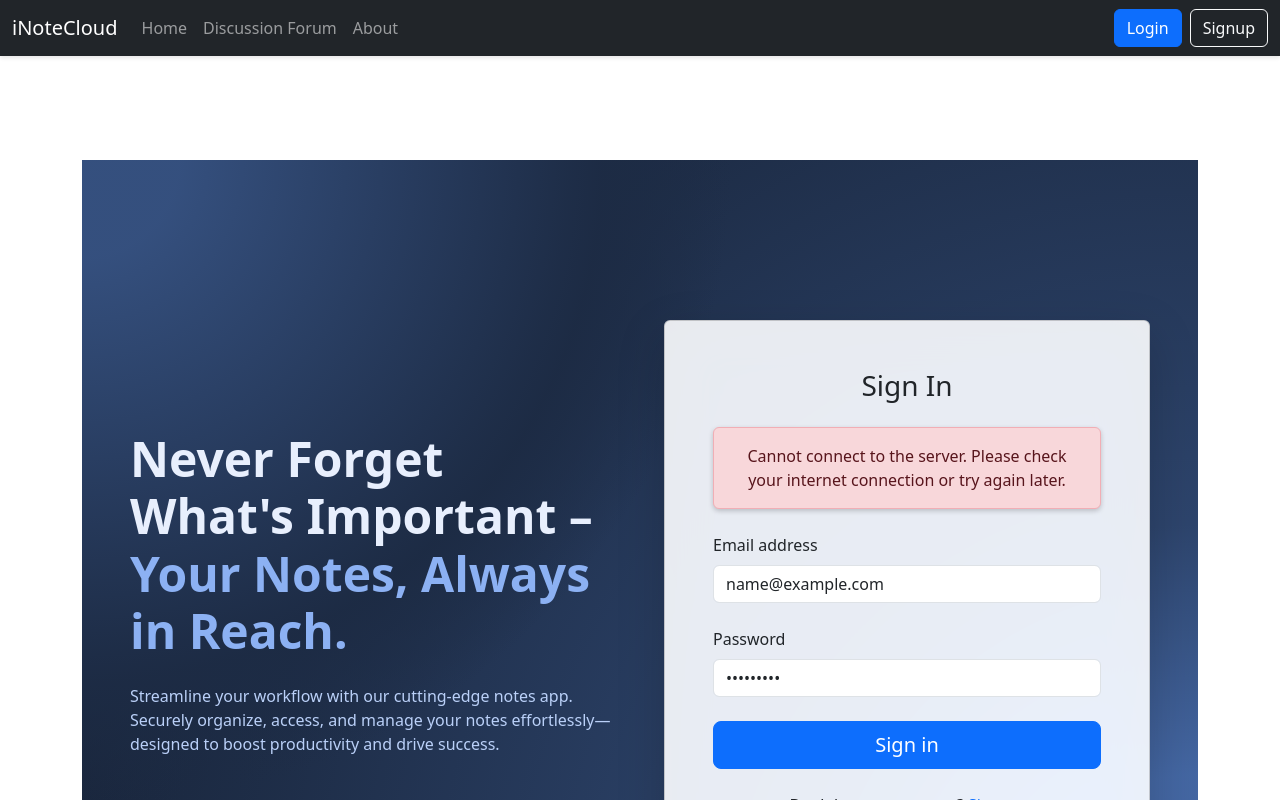
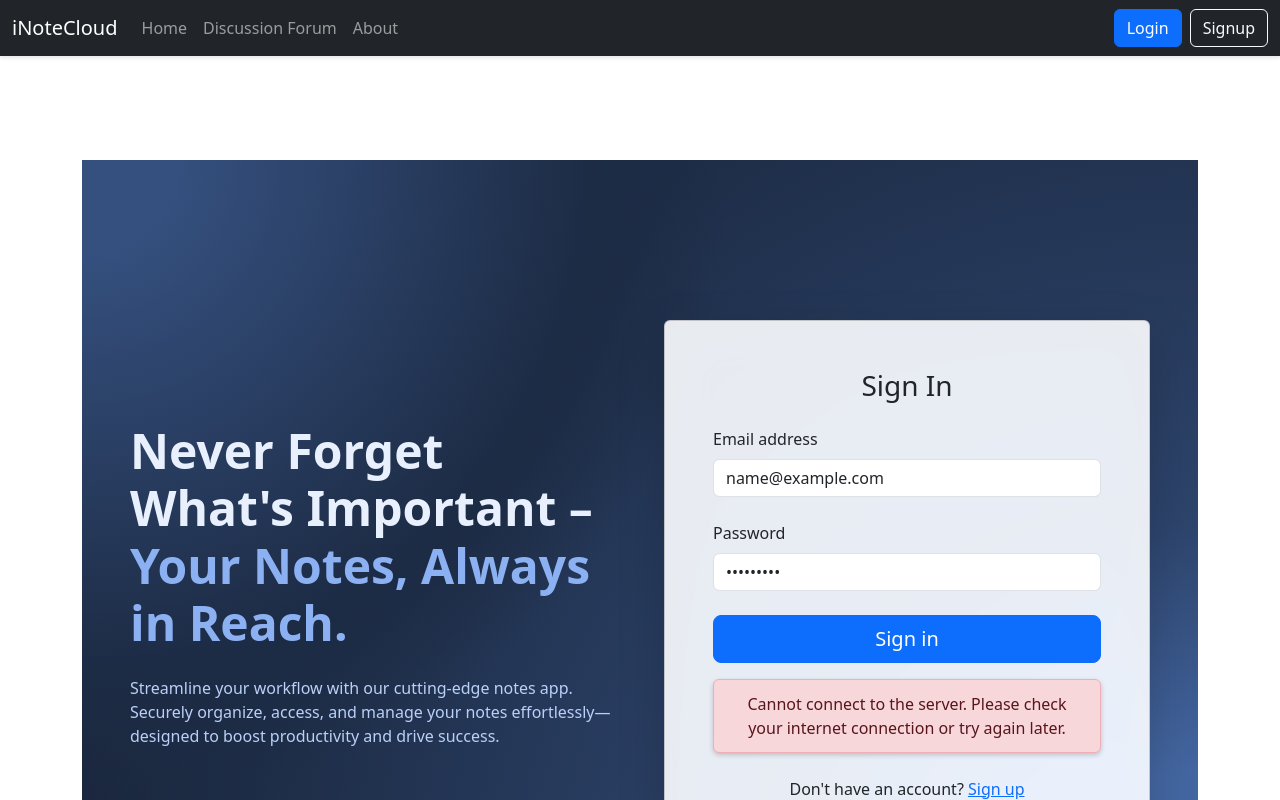
Before and after one commit to danyalshah09/inotecloud, a React (Create React App) app: page /login in a window 1280 px wide. Both pictures are taken after typing "name@example.com", "Sample123" into the empty fields and a click on the button "Sign in". Shown: the top 800 px of the page. Built offline with nearby package versions, Linux system fonts and the light colour scheme; no server answers.

Commit message:
ERROR POSITION CHANGE

```diff
--- a/src/components/Login.js
+++ b/src/components/Login.js
@@ -97,7 +97,6 @@ export const Login = () => {
               <div className="card bg-glass shadow-lg">
                 <div className="card-body p-4 p-md-5">
                   <h3 className="mb-4 text-center">Sign In</h3>
-                  {alert.visible && <Alert message={alert.message} type={alert.type} />}
                   <form onSubmit={handleSubmit}>
                     <div className="form-outline mb-4">
                       <label className="form-label" htmlFor="email">
@@ -130,7 +129,7 @@ export const Login = () => {
                     <div className="d-grid">
                       <button
                         type="submit"
-                        className="btn btn-primary btn-lg mb-4"
+                        className="btn btn-primary btn-lg"
                         disabled={isLoading}
                       >
                         {isLoading ? (
@@ -144,7 +143,13 @@ export const Login = () => {
                       </button>
                     </div>
 
-                    <div className="text-center">
+                    {alert.visible && (
+                      <div className="mt-3">
+                        <Alert message={alert.message} type={alert.type} />
+                      </div>
+                    )}
+
+                    <div className="text-center mt-3">
                       <p className="mb-0">Don't have an account? <Link to="/signup">Sign up</Link></p>
                     </div>
                   </form>
--- a/src/styles/Alert.css
+++ b/src/styles/Alert.css
@@ -3,16 +3,18 @@
 }
 
 .alert {
-  margin-bottom: 0;
+  margin: 0;
+  padding: 0.75rem 1rem;
   box-shadow: 0 2px 5px rgba(0,0,0,0.2);
   animation: fadeIn 0.3s ease-out;
   text-align: center;
+  border-radius: 0.375rem;
 }
 
 @keyframes fadeIn {
   from {
     opacity: 0;
-    transform: translateY(-10px);
+    transform: translateY(5px);
   }
   to {
     opacity: 1;
@@ -22,9 +24,7 @@
 
 @media (max-width: 576px) {
   .alert {
-    padding: 0.75rem 1rem;
     font-size: 0.9rem;
-    margin: 0 auto;
     width: 100%;
   }
 }
```
